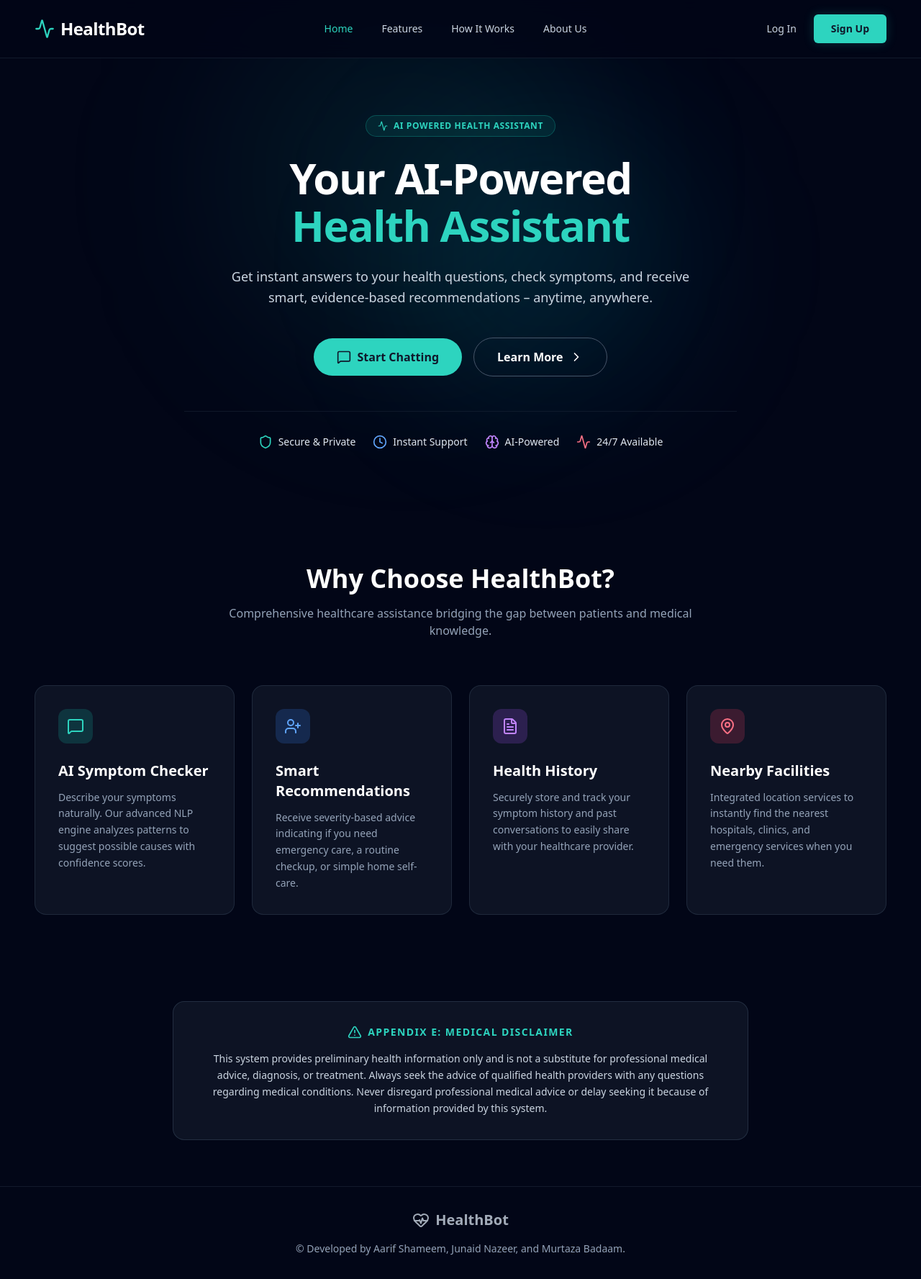
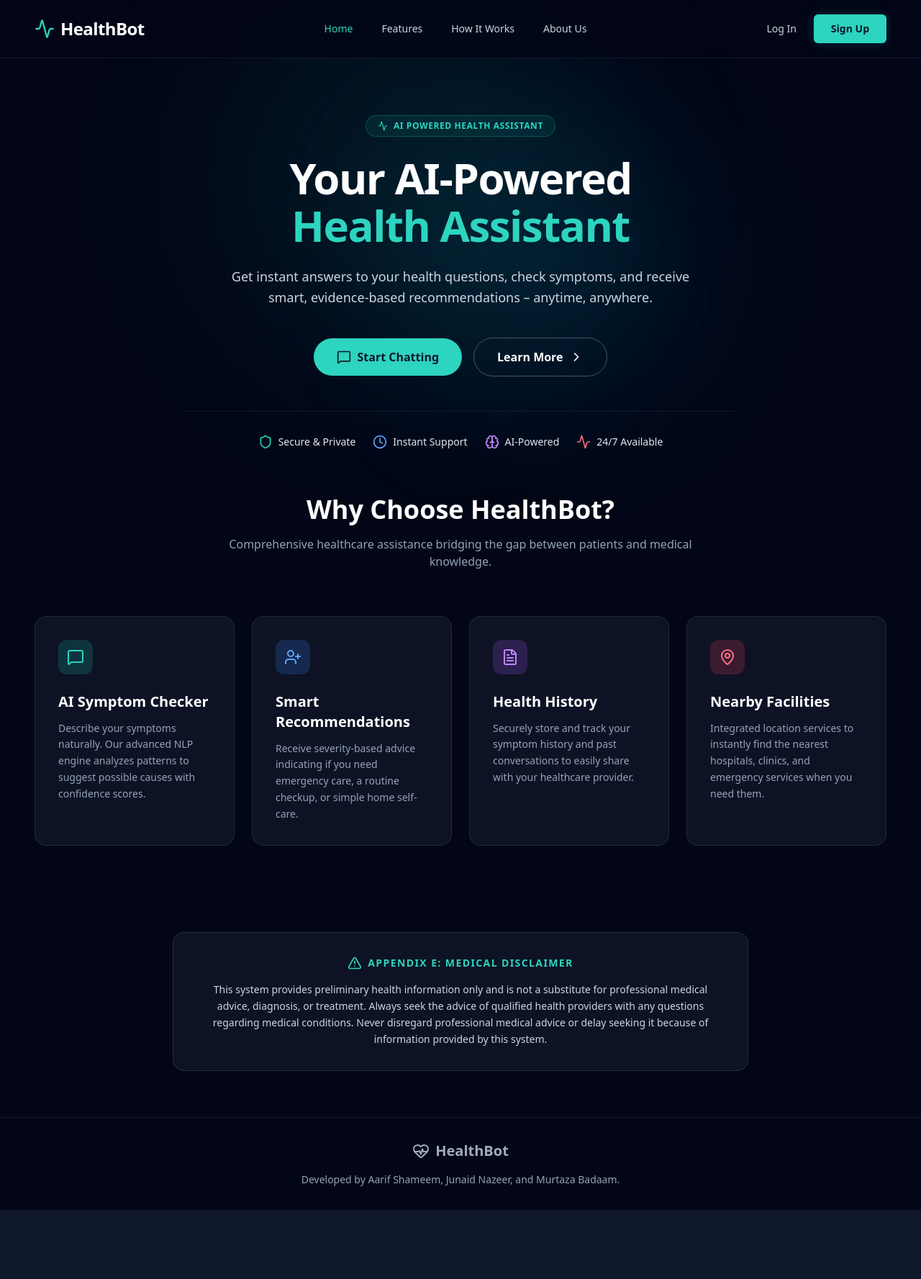
Before and after one commit to junaidnazeer/HealthBot-fullstack, a React (Create React App) app in the folder frontend/: page / in a window 1280 px wide. Shown: the whole page at 72% size. After the commit the page ends 1681 px from the top, so only its background shows below. Built offline with nearby package versions, Linux system fonts and the light colour scheme.

Commit message:
style: removed vertical gap and finalized seamless dark mode layout

```diff
--- a/frontend/src/pages/home.js
+++ b/frontend/src/pages/home.js
@@ -69,7 +69,7 @@ export default function Home() {
       </nav>
 
       {/* Hero Section - Centered Layout */}
-      <main className="relative pt-40 pb-20 px-12 max-w-[1000px] mx-auto flex flex-col items-center text-center z-10">
+      <main className="relative pt-40 pb-8 px-12 max-w-[1000px] mx-auto flex flex-col items-center text-center z-10">
         {/* Top Badge matching the photo */}
         <div className="inline-flex items-center gap-2 px-4 py-1.5 rounded-full border border-teal-500/30 bg-teal-500/10 text-teal-400 text-xs font-bold tracking-wider mb-6">
           <Activity size={14} />
@@ -132,7 +132,7 @@ export default function Home() {
       {/* Features Section - Centered matching the photo */}
       <section
         id="features"
-        className="py-20 px-12 relative z-20 max-w-[1400px] mx-auto"
+        className="pt-8 pb-20 px-12 relative z-20 max-w-[1400px] mx-auto"
       >
         <div className="text-center mb-16">
           <h2 className="text-4xl font-bold mb-4 text-white">
@@ -233,7 +233,7 @@ export default function Home() {
           </div>
 
           <p className="text-slate-400 text-sm font-medium text-center">
-            © Developed by Aarif Shameem, Junaid Nazeer, and Murtaza Badaam.
+            Developed by Aarif Shameem, Junaid Nazeer, and Murtaza Badaam.
           </p>
         </div>
       </footer>
```
